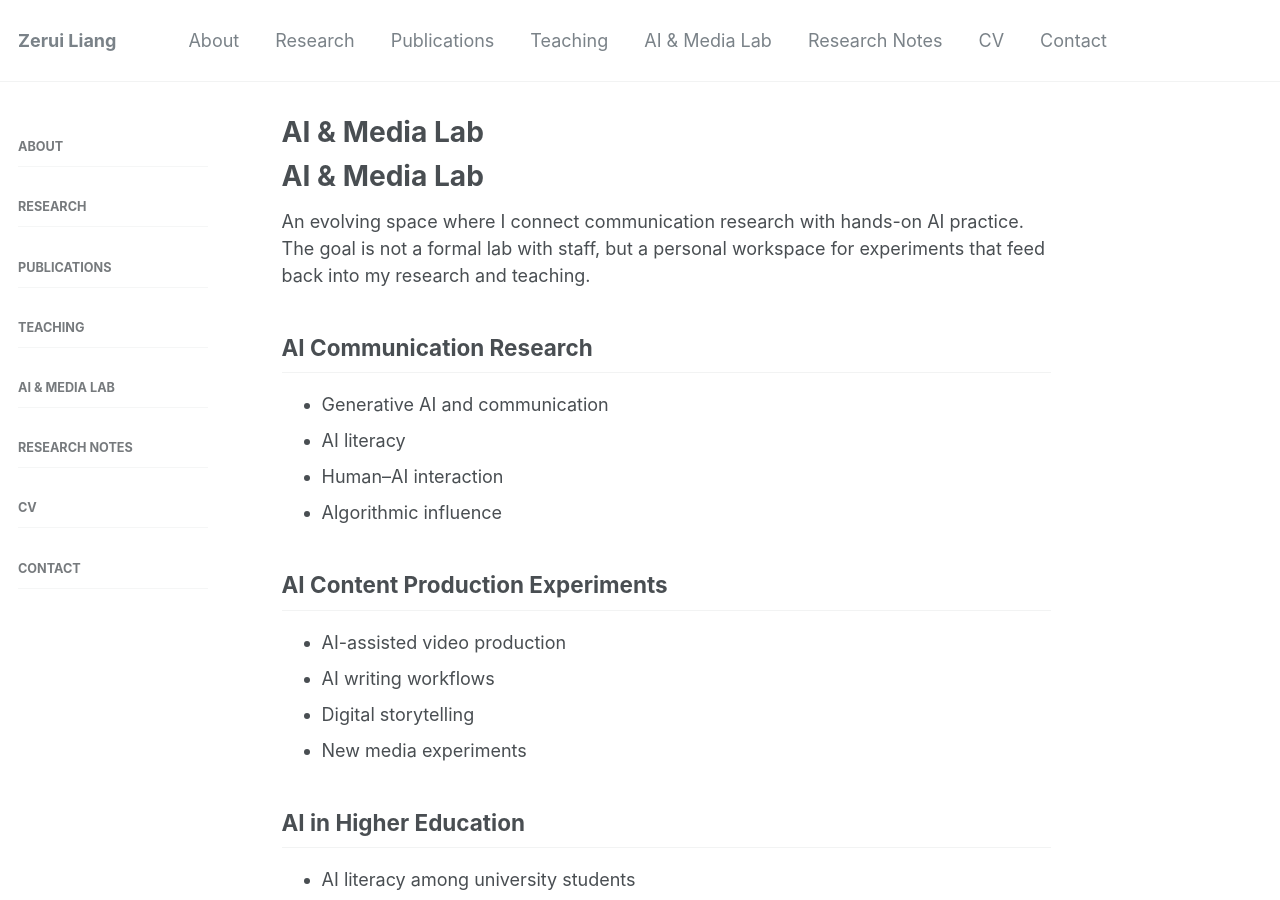
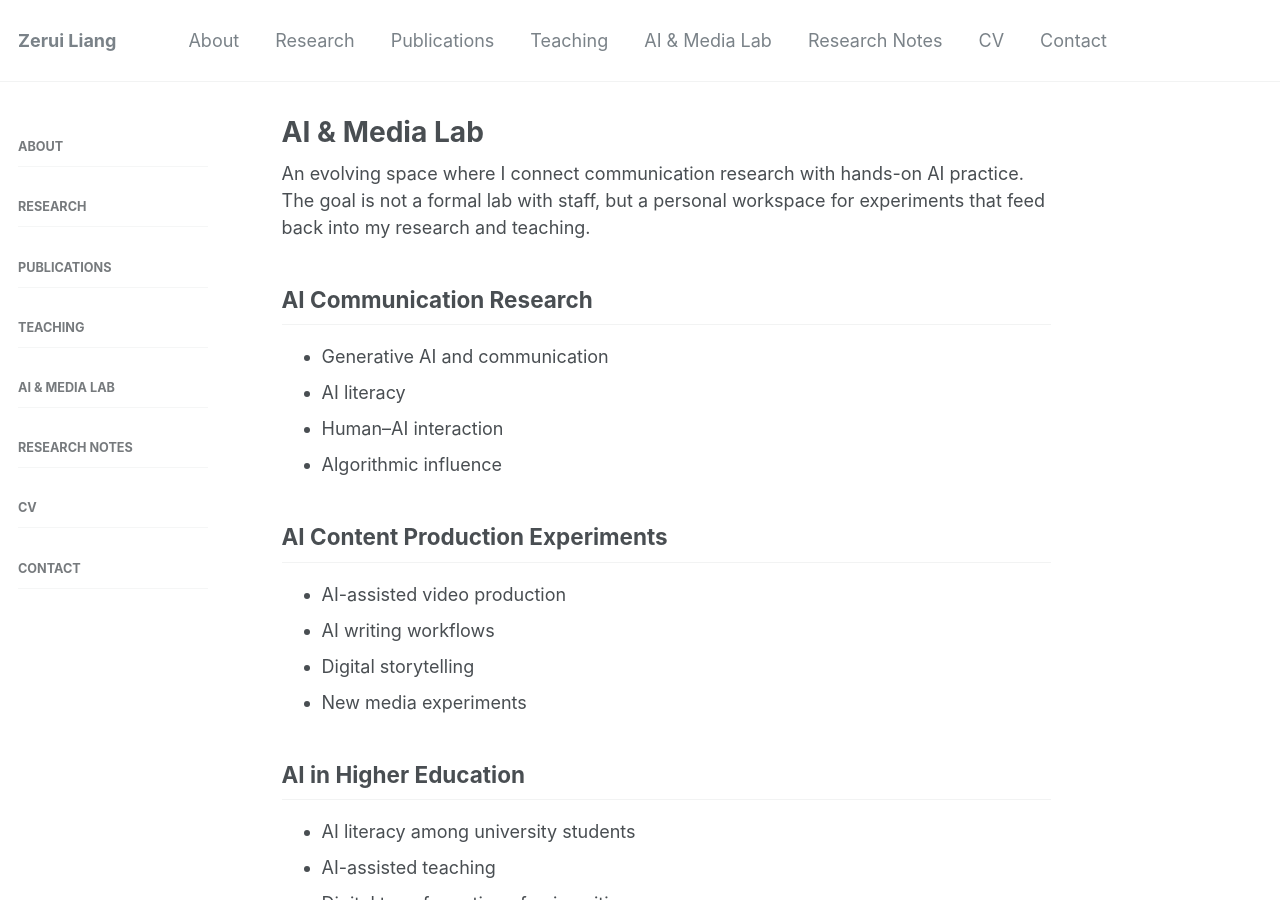
Before and after one commit to ArecRui/ArecRui.github.io, a Jekyll site: the page built from _docs/ai-media.md, in a window 1280 px wide and 900 px high. Built offline with Jekyll 4.4.1, drawn with Linux system fonts in a browser that asks for light colours.

Commit message:
page: drop breadcrumb + remove duplicate H1 (match about)

```diff
--- a/_docs/ai-media.md
+++ b/_docs/ai-media.md
@@ -5,8 +5,6 @@ layout: single
 toc: true
 breadcrumbs: false
 ---
-
-# AI & Media Lab
 
 An evolving space where I connect communication research with hands-on AI practice. The goal is not a formal lab with staff, but a personal workspace for experiments that feed back into my research and teaching.
 
```
